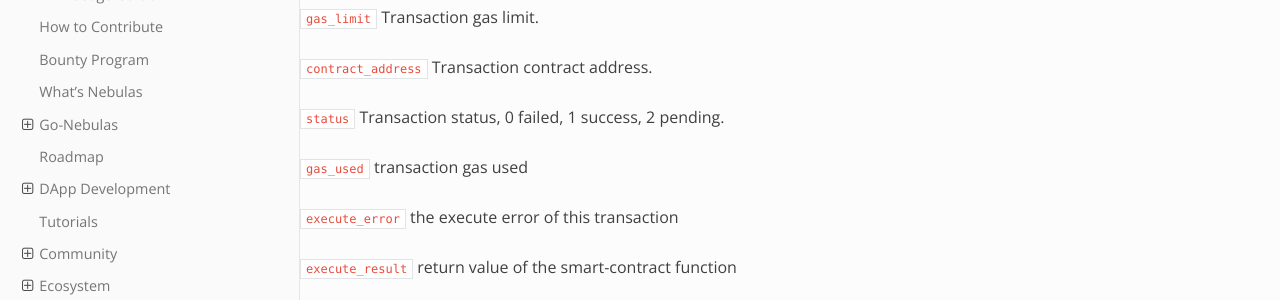
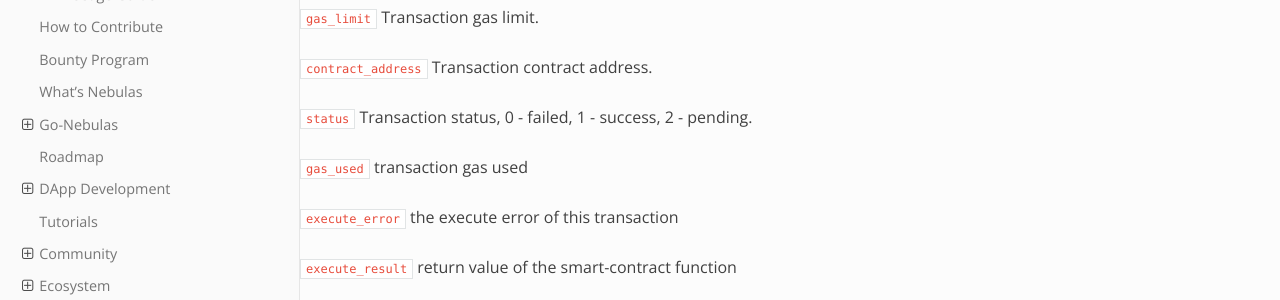
Before and after one commit to nebulasio/nebdocs, a Sphinx documentation site: the page built from docs/dapp-development/rpc/rpc.md, in a window 1280 px wide and 900 px high, scrolled down 11363 px. Shown: the part 154-454 px from the top of the window. Built offline with Sphinx 7.4.7 and the Read the Docs theme 2.0.0, drawn with Linux system fonts in a browser that asks for light colours.

```diff
--- a/docs/dapp-development/rpc/rpc.md
+++ b/docs/dapp-development/rpc/rpc.md
@@ -533,7 +533,7 @@ Get transactionReceipt info by transaction hash. If the transaction is not submi
 
 `contract_address` Transaction contract address.
 
-`status` Transaction status, 0 failed, 1 success, 2 pending.
+`status` Transaction status, 0 - failed, 1 - success, 2 - pending.
 
 `gas_used` transaction gas used
 
```
